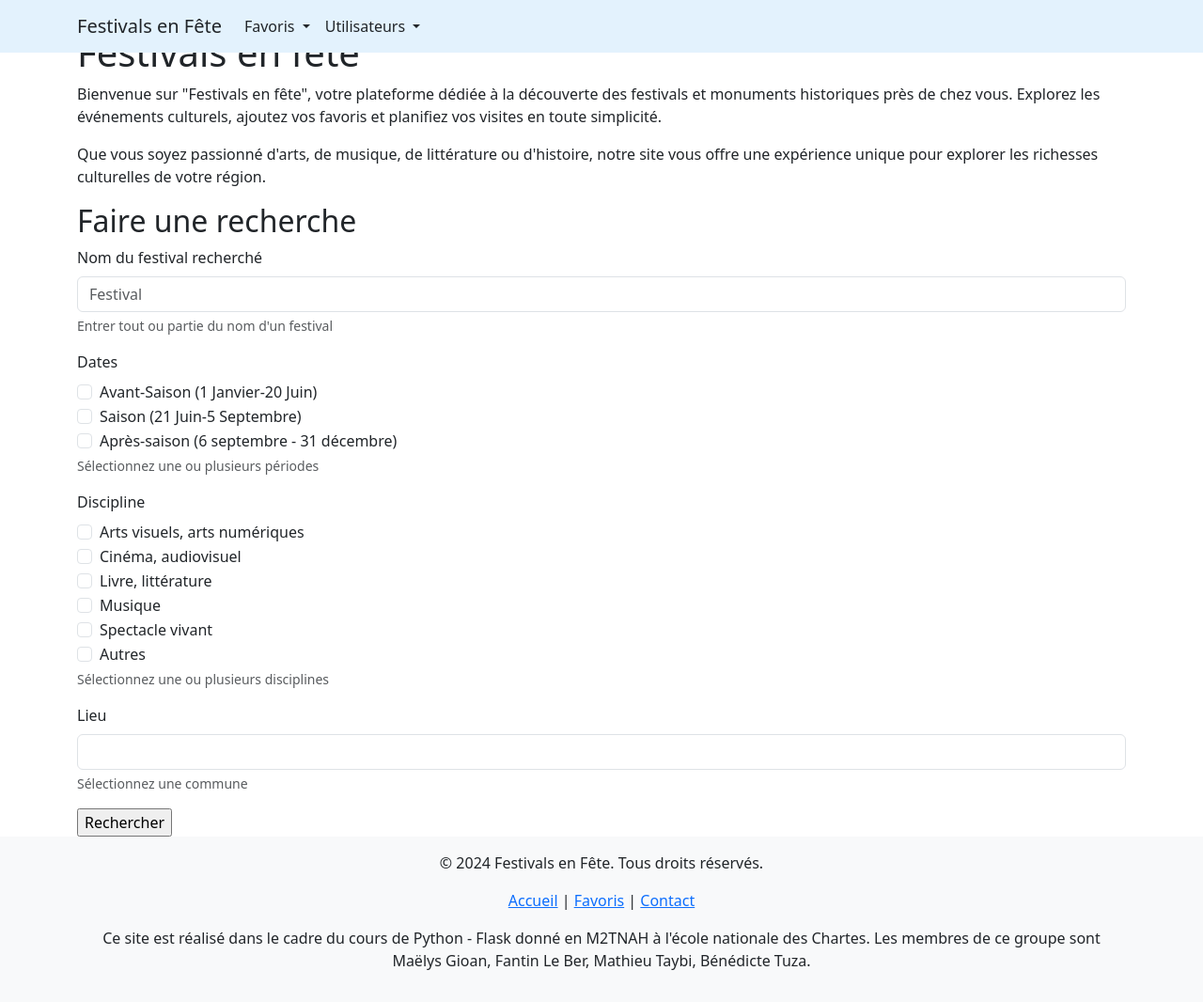
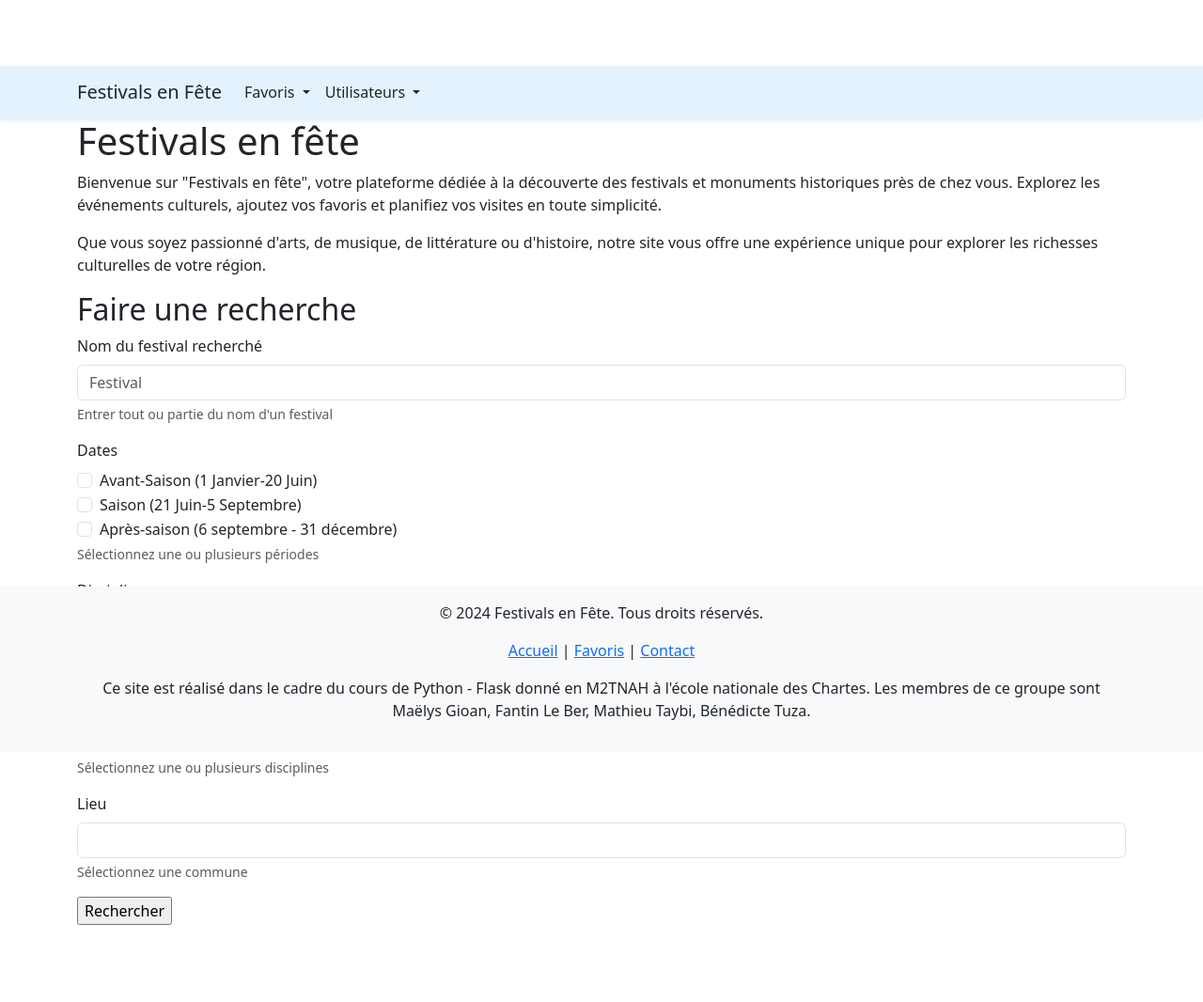
Before and after one commit to May8326/Un-festival-pres-de-chez-moi, a Flask app: page /festivalchezmoi/accueil in a window 1280 px wide. Shown: the whole page at 94% size. After the commit the page ends 984 px from the top, so only its background shows below. Run offline with Flask 3, Linux system fonts and the light colour scheme; parts of the project's set-up code (start-up, migrations or seed data) failed here and were passed over; some libraries are stand-ins or nearby versions.

Commit message:
observé bootstrap et commencé feuille de style

```diff
--- a/appli/app/templates/partials/header.html
+++ b/appli/app/templates/partials/header.html
@@ -1,5 +1,5 @@
-<header class="bg-primary text-white py-3">
-    <nav class="navbar navbar-expand-lg fixed-top navbar-light" style="background-color: #e3f2fd;">
+<header class="text-white">
+    <nav class="navbar navbar-expand-lg navbar-light" style="background-color: #e3f2fd;">
         <div class="container">
             <a class="navbar-brand text-dark" href="{{ url_for('accueil_festivalchezmoi') }}">Festivals en Fête</a>
             <button class="navbar-toggler" type="button" data-bs-toggle="collapse" data-bs-target="#navbarNavDropdown" aria-controls="navbarNavDropdown" aria-expanded="false" aria-label="Toggle navigation">
--- /dev/null
+++ b/appli/statics/css/style.css
@@ -0,0 +1,26 @@
+/* Ajout d'un padding pour éviter que le contenu passe sous la navbar */
+body {
+    padding-top: 70px; /* Ajustez cette valeur en fonction de la hauteur de la navbar */
+    padding-bottom: 50px; /* Ajustez cette valeur en fonction de la hauteur du footer */
+}
+
+/* Fixer la navbar en haut */
+.navbar {
+    position:relative;
+    top: 0;
+    width: 100%;
+    background-color: #e3f2fd; /* Couleur de fond de la navbar */
+    padding: 10px 0;
+    box-shadow: 0 2px 4px rgba(0, 0, 0, 0.1); /* Ombre pour la navbar */
+    z-index: 1030; /* Assurez-vous que la navbar est au-dessus des autres éléments */
+}
+
+/* Fixer le footer en bas */
+footer {
+    position: fixed;
+    bottom: 0;
+    width: 100%;
+    z-index: 1020; /* Assurez-vous que le footer est au-dessus des autres éléments */
+    background-color: #e3f2fd; /* Couleur de fond du footer */
+    padding: 10px 0;
+}
```
Also changed, not shown: appli/app/templates/partials/css.html (line endings or trailing spaces).
